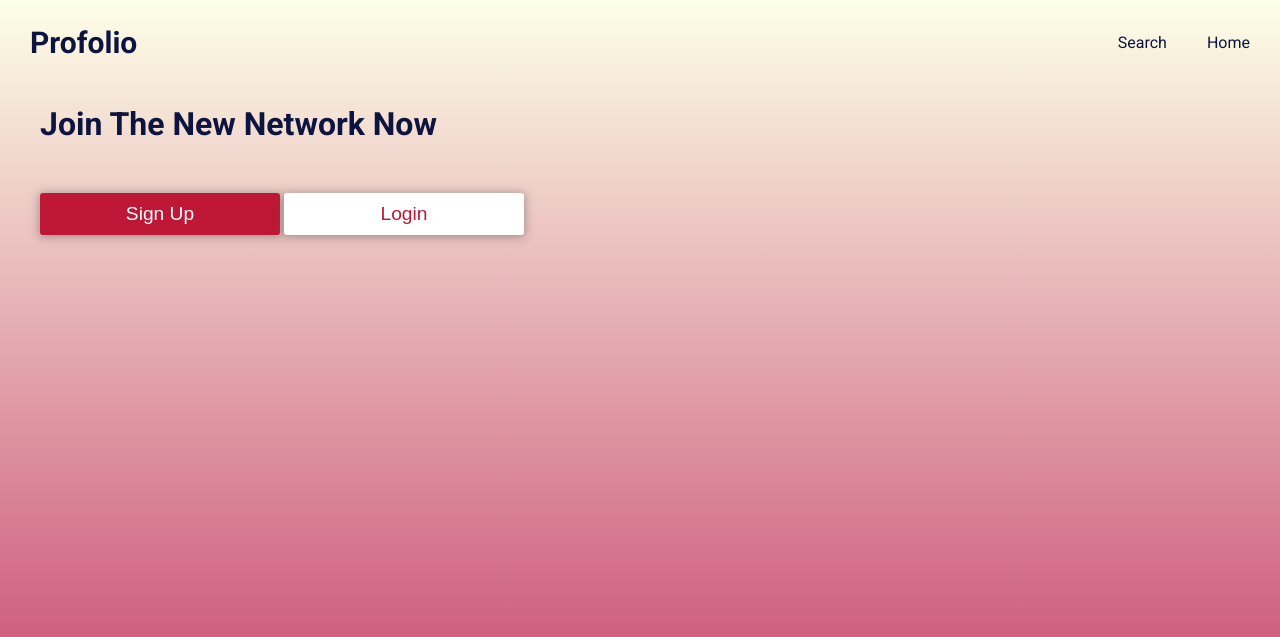
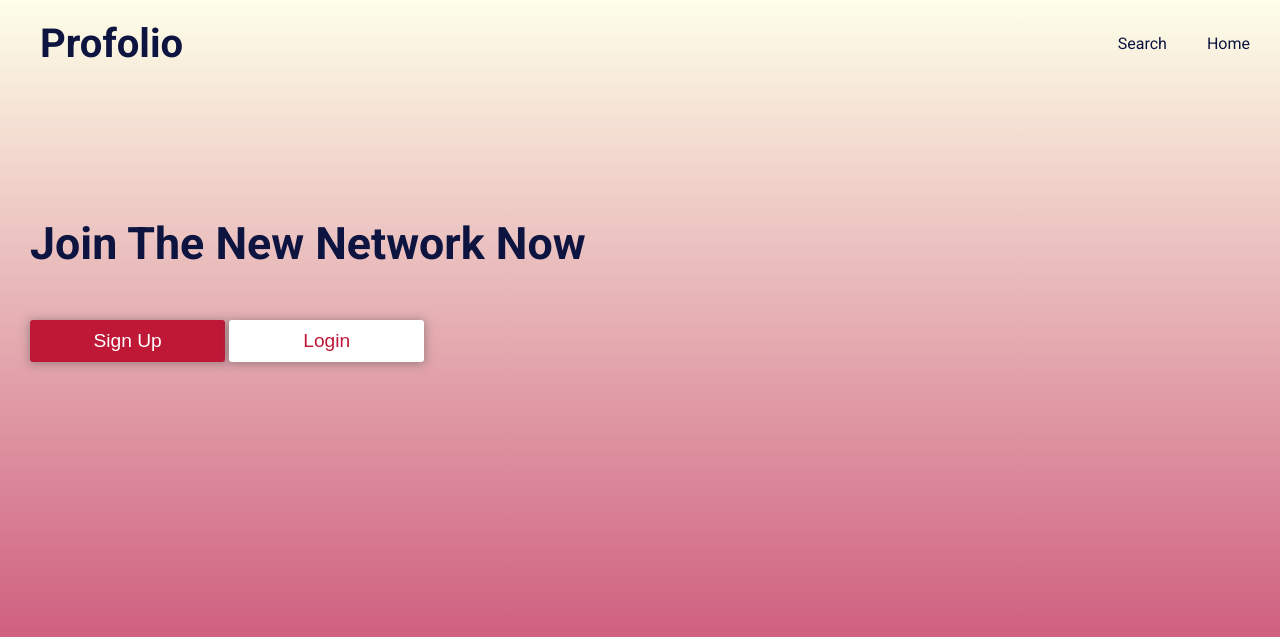
Before and after one commit to ShivPrashant777/profolio, a Django app: page / in a window 1280 px wide. Shown: the top 637 px of the page. Run offline with Django 3.2, Linux system fonts and the light colour scheme; style sheets or scripts are compiled from the project's sources.

Commit message:
CSS Changes

```diff
--- a/static/css/main.css
+++ b/static/css/main.css
@@ -73,6 +73,10 @@ body {
 }
 
 @media only screen and (min-width: 768px) {
+  .logo h1 {
+    margin: 20px 10px;
+    font-size: 2em;
+  }
   .hero {
     -webkit-box-orient: horizontal;
     -webkit-box-direction: normal;
@@ -81,9 +85,18 @@ body {
   }
   .hero .left {
     text-align: left;
+    margin-top: 100px;
+    padding: 10px 30px;
+    width: 40%;
+  }
+  .hero .left h1 {
+    font-size: 2.8em;
   }
   .hero .left button {
-    width: 20%;
+    width: 16%;
+  }
+  .hero .right {
+    width: 60%;
   }
 }
 /*# sourceMappingURL=main.css.map */
--- a/static/css/main.scss
+++ b/static/css/main.scss
@@ -65,15 +65,33 @@ body {
 }
 
 @media only screen and (min-width: 768px) {
+    .logo {
+        h1{
+            margin: 20px 10px;
+            font-size: 2em;
+        }
+    }
+
     .hero {
         flex-direction: row;
 
         .left {
             text-align: left;
+            margin-top: 100px;
+            padding: 10px 30px;
+            width: 40%;
+
+            h1 {
+                font-size: 2.8em;
+            }
 
             button {
-                width: 20%;
+                width: 16%;
             }
+        }
+
+        .right {
+            width: 60%;
         }
     }
 }
```
Also changed, not shown: assets/css/main.css (+14 -1 lines), assets/css/main.scss (+19 -1 lines), 2 other files.
